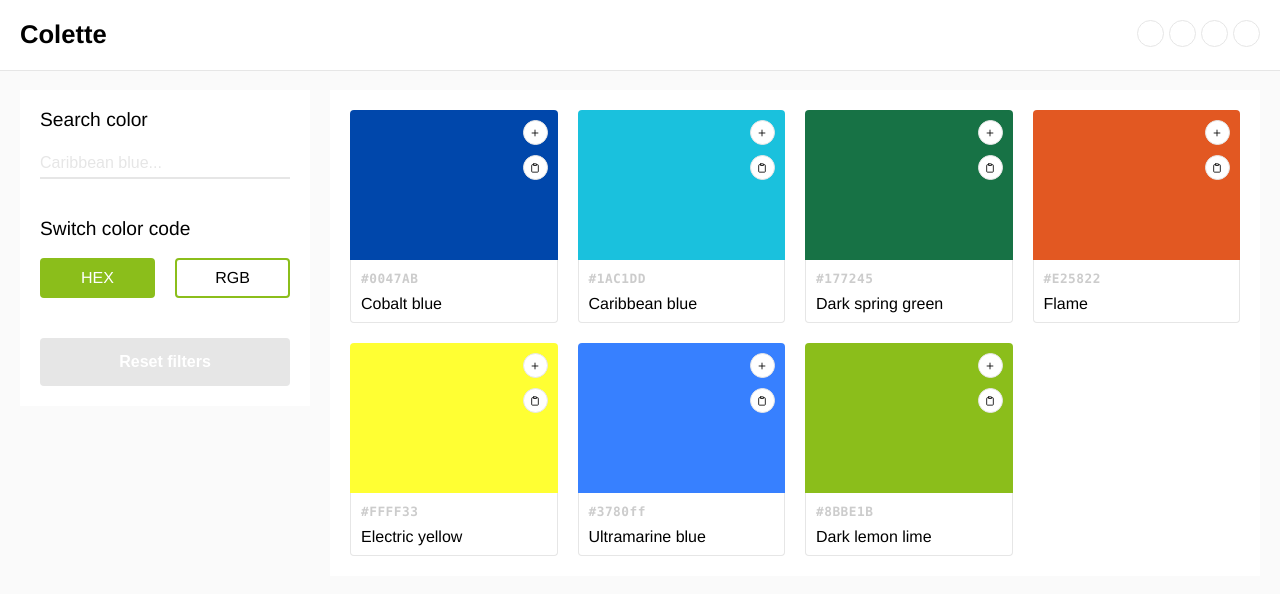
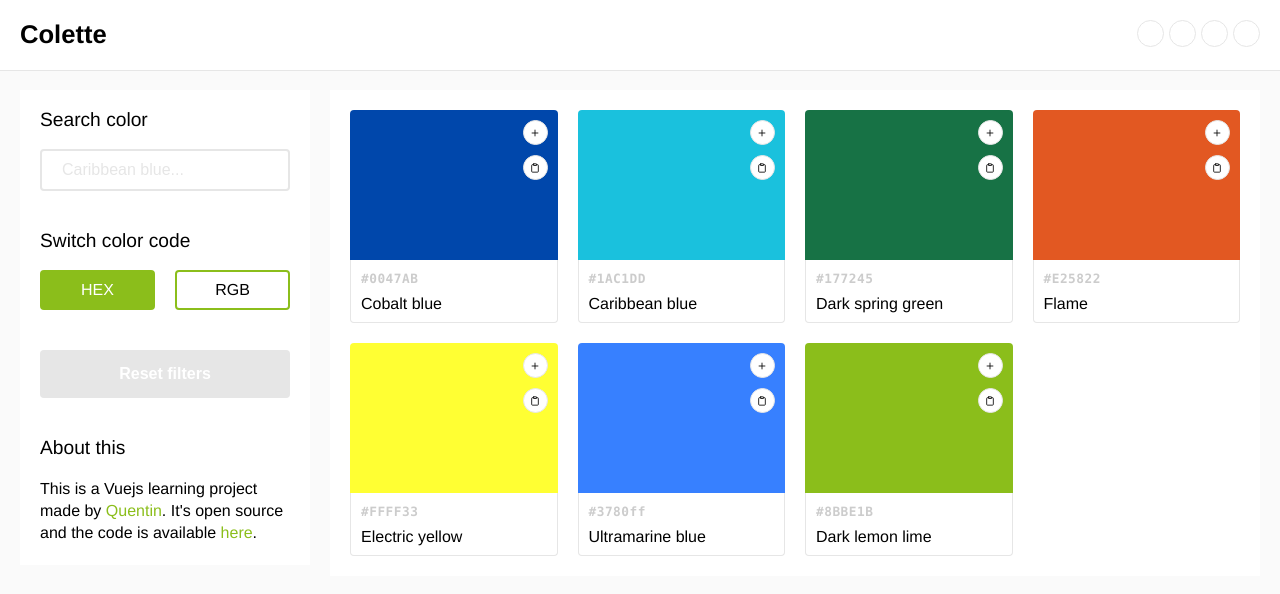
Before and after one commit to fedepeon/vue-color-palette, a Nuxt app: page / in a window 1280 px wide. Shown: the top 594 px of the page. Built offline with nearby package versions, Linux system fonts and the light colour scheme.

Commit message:
[+] Small redesign and clean README.md

```diff
--- a/components/Color.vue
+++ b/components/Color.vue
@@ -85,6 +85,8 @@ export default {
     }
   }
 
+  .color-card-actions {
+
     button {
       align-items: center;
       -webkit-appearance: none;
@@ -108,6 +110,7 @@ export default {
       &.copy {
         right: 10px;
         top: 45px;
+      }
     }
   }
 
--- a/components/Sidebar.vue
+++ b/components/Sidebar.vue
@@ -16,7 +16,14 @@
       </div>
     </div>
 
-    <button @click="resetFilters" :disabled="isReset" type="button" name="button">Reset filters</button>
+    <div class="aside-section">
+      <button @click="resetFilters" :disabled="isReset" type="button" name="button">Reset filters</button>
+    </div>
+
+    <div class="aside-section">
+      <h2>About this</h2>
+      <p>This is a Vuejs learning project made by <a href="https://twitter.com/bellanger_q" target="_blank" rel="noopener">Quentin</a>. It's open source and the code is available <a href="https://github.com/bellangerq/vue-color-palette" target="_blank" rel="noopener">here</a>.</p>
+    </div>
   </aside>
 </template>
 
@@ -72,15 +79,15 @@ aside {
 
     input[type="search"] {
       -webkit-appearance: none;
-      border: none;
-      border-bottom: 2px solid darken($color-white, 10%);
+      border: 2px solid darken($color-white, 10%);
+      border-radius: 4px;
       font-size: 1em;
-      padding: 5px 0;
+      padding: 10px 20px;
       transition: border 0.3s ease;
       width: 100%;
 
       &:focus {
-        border-bottom-color: $color-main;
+        border-color: $color-main;
         outline: none;
       }
 
@@ -96,6 +103,44 @@ aside {
       &:-moz-placeholder {
         color: darken($color-white, 10%);
       }
+    }
+
+    button {
+      background: $color-main;
+      border: none;
+      border-radius: $border-radius;
+      color: $color-white;
+      font-size: 1em;
+      font-weight: 600;
+      padding: 15px 30px;
+      width: 100%;
+
+      &:disabled {
+        background: darken($color-white, 10%);
+
+        &:hover {
+          cursor: not-allowed;
+        }
+      }
+    }
+
+    p {
+      font-family: $font-family;
+      line-height: 1.4em;
+
+      a {
+        color: $color-main;
+        text-decoration: none;
+
+        &:hover,
+        &:focus {
+          text-decoration: underline;
+        }
+      }
+    }
+
+    &:last-child {
+      margin: 0;
     }
   }
 
@@ -128,25 +173,6 @@ aside {
     }
   }
 
-  button {
-    background: $color-main;
-    border: none;
-    border-radius: $border-radius;
-    color: $color-white;
-    font-size: 1em;
-    font-weight: 600;
-    padding: 15px 30px;
-    width: 100%;
-
-    &:disabled {
-      background: darken($color-white, 10%);
-
-      &:hover {
-        cursor: not-allowed;
-      }
-    }
-  }
-
   @media (min-width: 768px) {
     float: left;
     margin: 0 20px 20px 0;
```
Also changed, not shown: 1 other file (tests, documents, lock files or other folders). Lines whose indentation alone changed are shown as unchanged.
